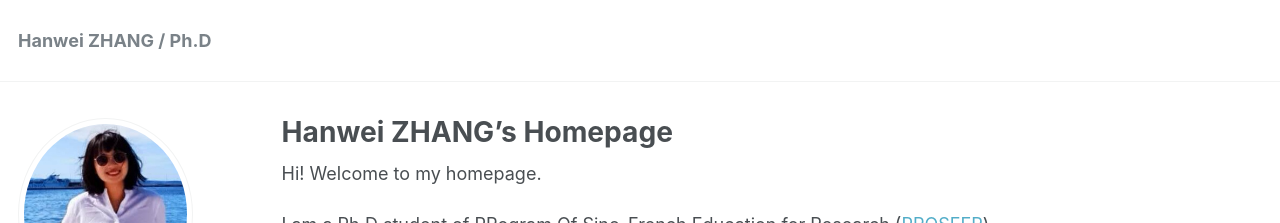
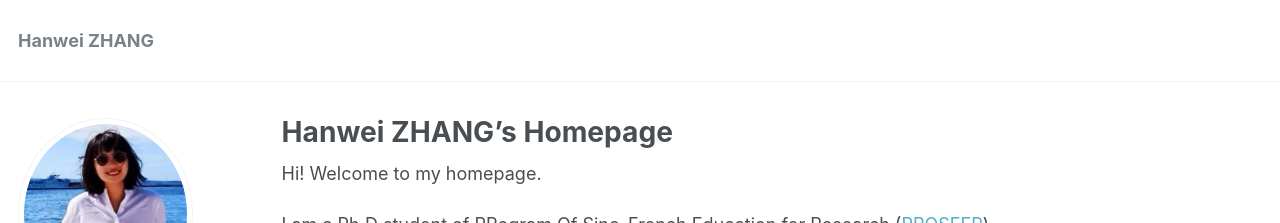
Before and after one commit to hanwei0912/hanwei0912.github.io, a Jekyll site: the page built from _pages/about.md, in a window 1280 px wide and 1029 px high. Shown: the top 223 px of the window. Built offline with Jekyll 4.4.1, drawn with Linux system fonts in a browser that asks for light colours.

```diff
--- a/_config.yml
+++ b/_config.yml
@@ -7,7 +7,7 @@
 
 # Site Settings
 locale                   : "en-US"
-title                    : "Hanwei ZHANG / Ph.D"
+title                    : "Hanwei ZHANG"
 title_separator          : "-"
 name                     : &name "Hanwei ZHANG"
 description              : &description "personal description"
@@ -87,7 +87,7 @@ author:
   employer         :
   pubmed           :
   googlescholar    : "https://scholar.google.com/citations?hl=en&user=7QjjN2wAAAAJ" #"http://yourfullgooglescholarurl.com"
-  email            : "hanwei.zhang@irisa.fr"
+  email            : "hanwei.zhang@.fr"
   researchgate     :  # example: "https://www.researchgate.net/profile/yourprofile"
   uri              :
   bitbucket        :
```
